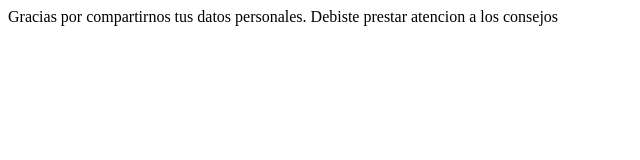
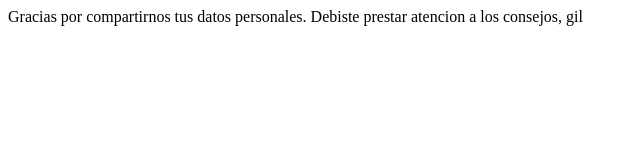
Before and after one commit to germanalvarez8/stunning-happiness, a plain HTML site: page index.html in a window 1280 px wide. Shown: the full height of the page, 0-640 px from the left. Drawn offline with Linux system fonts and the light colour scheme.

Commit message:
first commit

```diff
--- a/index.html
+++ b/index.html
@@ -6,6 +6,6 @@
     <title>Document</title>
 </head>
 <body>
-    Gracias por compartirnos tus datos personales. Debiste prestar atencion a los consejos
+    Gracias por compartirnos tus datos personales. Debiste prestar atencion a los consejos, gil
 </body>
 </html>
```
